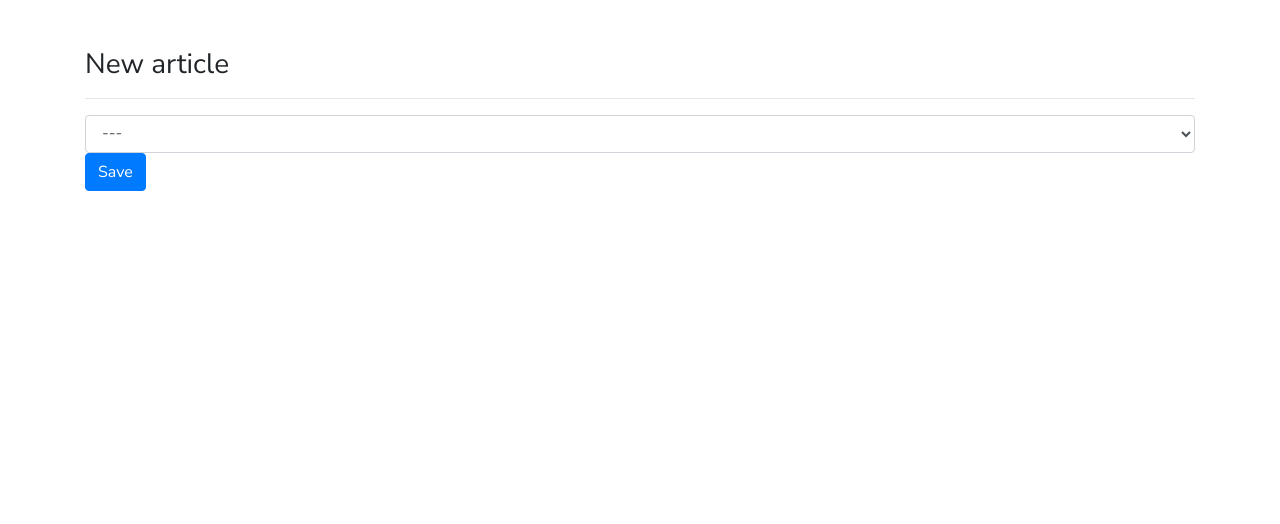
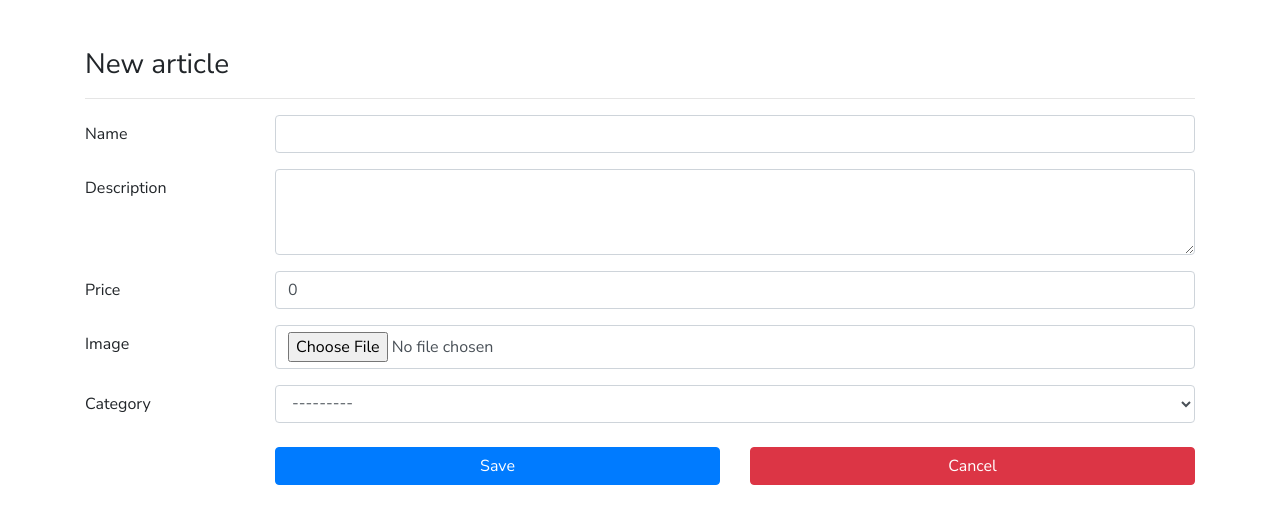
Before and after one commit to danraftorres/simplecrud, a Django app: page /polls/article/create/ in a window 1280 px wide. Shown: the top 524 px of the page. Run offline with Django 3.2, Linux system fonts and the light colour scheme; data that the repository does not hold is empty; some libraries are stand-ins or nearby versions.

Commit message:
Vista de eliminacion, validacion formulario crear y validacion imagen tabla

```diff
--- a/polls/forms.py
+++ b/polls/forms.py
@@ -4,10 +4,10 @@ from polls.models import Article, Category
 
 class ArticleForm(forms.Form):
     name = forms.CharField()
-    description = forms.CharField()
+    description = forms.CharField(required=False)
     price = forms.DecimalField()
     image = forms.ImageField()
-    category_id = forms.ModelChoiceField(queryset=Category.objects.all())
+    category = forms.ModelChoiceField(queryset=Category.objects.all())
 
 
     # name = forms.CharField()
@@ -22,15 +22,15 @@ class ArticleForm(forms.Form):
     #     self.fields['category'].queryset = Category.objects.all()
 
 
-class ArticleModelForm(forms.ModelForm):
-    # categoryx = forms.ModelChoiceField(Category.objects)
-    def __init__(self, *args, **kwargs):
-        super(ArticleModelForm, self).__init__(*args, **kwargs)
-        self.fields['category'].queryset = Category.objects.all()[:1]
+# class ArticleModelForm(forms.ModelForm):
+#     # categoryx = forms.ModelChoiceField(Category.objects)
+#     def __init__(self, *args, **kwargs):
+#         super(ArticleModelForm, self).__init__(*args, **kwargs)
+#         self.fields['category'].queryset = Category.objects.all()[:1]
 
-    class Meta:
-        model = Article
-        fields = ('name', 'description', 'price', 'image', 'category')
+#     class Meta:
+#         model = Article
+#         fields = ('name', 'description', 'price', 'image', 'category')
 
 
 class CategoryForm(forms.Form):
@@ -38,13 +38,13 @@ class CategoryForm(forms.Form):
     description = forms.CharField()
 
 
-class CategoryModelForm(forms.ModelForm):
-    namex = forms.CharField(widget=forms.TextInput(
-        attrs={'class': 'form-control', 'id': 'name'}))
+# class CategoryModelForm(forms.ModelForm):
+#     namex = forms.CharField(widget=forms.TextInput(
+#         attrs={'class': 'form-control', 'id': 'name'}))
 
-    class Meta:
-        model = Category
-        fields = ('name', 'description')
+#     class Meta:
+#         model = Category
+#         fields = ('name', 'description')
         # exclude = ['name']
 
         # widgets = {
--- a/polls/views.py
+++ b/polls/views.py
@@ -2,7 +2,7 @@ from django.shortcuts import redirect, render, get_object_or_404
 from django.urls import reverse
 from django.http import HttpResponseRedirect
 from polls.models import Category, Article
-from polls.forms import ArticleForm, ArticleModelForm, CategoryForm, CategoryModelForm
+from polls.forms import ArticleForm, CategoryForm
 from django.contrib import messages
 
 # Create your views here.
@@ -10,49 +10,51 @@ from django.contrib import messages
 
 def article_create_view(request):
 
+    context = {}
+
     if request.method == 'POST':
 
-        form = ArticleForm(request.POST)
+        form = ArticleForm(request.POST, request.FILES)
 
         if form.is_valid():
             #form.save()
-            #print(form)
-            # try:
-            #     article = Article()
-            #     article.name = request.POST['name']
-            #     article.description = request.POST['description']
-            #     article.price = request.POST['price']
+            print(request.POST)
+            print(request.FILES)
+            try:
+                article = Article()
+                article.name = request.POST['name']
+                article.description = request.POST['description']
+                article.price = request.POST['price']
 
-            #     """Si contiene la imagen también la creamos"""
-            #     if len(request.FILES) != 0:
-            #         article.image = request.FILES['image']
+                """
+                Si contiene la imagen también la creamos
+                """
+                if len(request.FILES) != 0:
+                    article.image = request.FILES['image']
 
-            #     category = Category.objects.get(id=request.POST['category_id'])
-            #     article.category = category
+                category = Category.objects.get(id=request.POST['category'])
+                article.category = category
 
-            #     article.save()
+                article.save()
 
-            #     messages.success(request, 'Has been saved successfully')
-            # except Exception as e:
-            #     print(e)
-            #     messages.error(request, 'An error has occurred')
+                messages.success(request, 'Has been saved successfully')
+            except Exception as e:
+                print(e)
+                messages.error(request, 'An error has occurred')
 
-            return redirect('polls:article-create')
-
+            return redirect('polls:article-list')
 
         # return HttpResponseRedirect(reverse('polls:article-new'))
     else:
         form = ArticleForm()
-        #categories = Category.objects.all()
-
-        # context = {
-        #     'form': form,
-        #     #'categories': categories
-        # }
 
 
-    print(form)
-    return render(request, 'polls/articles/create.html', {'form': form})
+    categories = Category.objects.all()
+
+    context['categories'] = categories
+    context['form'] = form
+
+    return render(request, 'polls/articles/create.html', context)
 
 
 def article_list_view(request):
@@ -86,7 +88,9 @@ def article_udpate_view(request, id):
             article.description = request.POST['description']
             article.price = request.POST['price']
 
-            """Si contiene la imagen también la actualizamos"""
+            '''
+            Si contiene la imagen también la actualizamos
+            '''
             if len(request.FILES) != 0:
                 article.image = request.FILES['image']
 
--- a/templates/polls/articles/create.html
+++ b/templates/polls/articles/create.html
@@ -3,89 +3,108 @@
 {% block content %}
 
 <h3>New article</h3>
+
 <hr />
-
-
 
 <form
     action="{% url 'polls:article-create' %}"
     method="post"
-    enctype="multipart/form-data"
->
+    enctype="multipart/form-data">
+
     {% csrf_token %}
 
+    <div class="form-group row">
+        <label for="name" class="col-sm-2 col-form-label">Name</label>
 
-     <select class="form-control" name="category_id">
-                <option value="">---</option>
-                <option value="2">Uno</option>
+        <div class="col-sm-10">
+            <input type="text"
+                class="form-control {% if form.name.errors %} is-invalid {% endif %}"
+                name="name"
+                value="{{ form.name.value|default:'' }}"/>
 
-            </select>
-
-    {{ form.category_id.errors }}
-
-
-    {% comment %} {% for field in form %}
-        {{ field.name }}
-
-        {{ field }}
-
-
-        {{ field.errors.email }}
-    {% endfor %} {% endcomment %}
-    {% comment %} <div class="form-group row">
-        <label for="name" class="col-sm-2 col-form-label">Name</label>
-        <div class="col-sm-10">
-            <input type="text" class="form-control" name="name" />
+            {% if form.name.errors %}
+                <div class="invalid-feedback">{{ form.name.errors.0 }}</div>
+            {% endif %}
         </div>
     </div>
+
     <div class="form-group row">
-        <label for="description" class="col-sm-2 col-form-label"
-            >Description</label
-        >
+        <label for="description" class="col-sm-2 col-form-label">Description</label>
         <div class="col-sm-10">
-            <textarea rows="3" class="form-control" name="description"></textarea>
+            <textarea rows="3"
+                class="form-control {% if form.description.errors %} is-invalid {% endif %}"
+                name="description"
+            >{{ form.description.value|default:'' }}</textarea>
+
+            {% if form.description.errors %}
+                <div class="invalid-feedback">{{ form.description.errors.0 }}</div>
+            {% endif %}
         </div>
     </div>
+
     <div class="form-group row">
         <label for="price" class="col-sm-2 col-form-label">Price</label>
         <div class="col-sm-10">
-            <input type="number" class="form-control" name="price" value="0.00" step="0.01"/>
+            <input type="number"
+                class="form-control {% if form.price.errors %} is-invalid {% endif %}"
+                name="price"
+                value="{{ form.price.value|default:'0' }}"
+                step="0.01"
+            />
+
+            {% if form.price.errors %}
+                <div class="invalid-feedback">{{ form.price.errors.0 }}</div>
+            {% endif %}
         </div>
     </div>
+
     <div class="form-group row">
-        <label for="image" class="col-sm-2 col-form-label"
-            >Image</label>
+        <label for="image" class="col-sm-2 col-form-label">Image</label>
+
         <div class="col-sm-10">
-            <input type="file" class="form-control" name="image" />
+            <input type="file"
+                class="form-control {% if form.image.errors %} is-invalid {% endif %}"
+                name="image"
+            />
+            {% if form.image.errors %}
+                <div class="invalid-feedback">{{ form.image.errors.0 }}</div>
+            {% endif %}
         </div>
     </div>
+
     <div class="form-group row">
-        <label for="category" class="col-sm-2 col-form-label"
-            >Category</label>
+        <label for="category" class="col-sm-2 col-form-label">Category</label>
         <div class="col-sm-10">
-            <select class="form-control" name="category_id">
+            <select class="form-control {% if form.category.errors %} is-invalid {% endif %}"
+                name="category"
+            >
+                <option value="">---------</option>
                 {% for category in categories %}
-                <option value="{{ category.id }}">{{ category.name }}</option>
+                    <option value="{{ category.id }}"
+                        {% if category.id == form.category.value|add:0 %} selected {% endif %}>
+                        {{ category.name }}
+                    </option>
                 {% endfor %}
             </select>
+
+            {% if form.category.errors %}
+                <div class="invalid-feedback">{{ form.category.errors.0 }}</div>
+            {% endif %}
         </div>
     </div>
+
     <div class="form-group row">
-        <div class="col-sm-4 offset-sm-2">
-            <button type="submit" class="btn btn-primary">
+        <div class="col-xs-12 col-sm-5 offset-sm-2 col-md-5 offset-md-2 mt-2">
+            <button type="submit" class="btn btn-primary btn-block">
                 Save
             </button>
         </div>
-        <div class="col-sm-6 text-right">
-            <a href="{% url 'polls:article-list' %}" class="btn btn-danger">
+        <div class="col-xs-12 col-sm-5 col-md-5 mt-2">
+            <a href="{% url 'polls:article-list' %}" class="btn btn-danger btn-block">
                 Cancel
             </a>
         </div>
-    </div> {% endcomment %}
-
-     <button type="submit" class="btn btn-primary">
-        Save
-    </button>
+    </div>
 </form>
 
 {% endblock %}
--- a/templates/polls/articles/edit.html
+++ b/templates/polls/articles/edit.html
@@ -24,7 +24,7 @@
             >Description</label
         >
         <div class="col-sm-10">
-            <textarea rows="3" cols="3" class="form-control" name="description">{{ article.description }}</textarea>
+            <textarea rows="3" class="form-control" name="description">{{ article.description }}</textarea>
         </div>
     </div>
     <div class="form-group row">
--- a/templates/polls/articles/list.html
+++ b/templates/polls/articles/list.html
@@ -44,11 +44,13 @@
         <tr>
             <th scope="row">{{ forloop.counter }}</th>
             <td>
+                {% if article.image %}
                 <img
                     style="width: 20px; height: 20px;"
                     src="{{ article.image.url }}"
                     class="img-thumbnail"
                 />
+                {% endif %}
             </td>
             <td>{{ article.name }}</td>
             <td>{{ article.description }}</td>
```
Also changed, not shown: polls/models.py (+5 -6 lines), templates/polls/articles/delete.html (+17 -3 lines), media/articles/caso_de_uso_avanzado.png (added), media/articles/caso_de_uso_avanzado_b9gedVs.png (added), media/articles/casos_de_uso.png (added), polls/migrations/0004_auto_20200522_0634.py (added).
